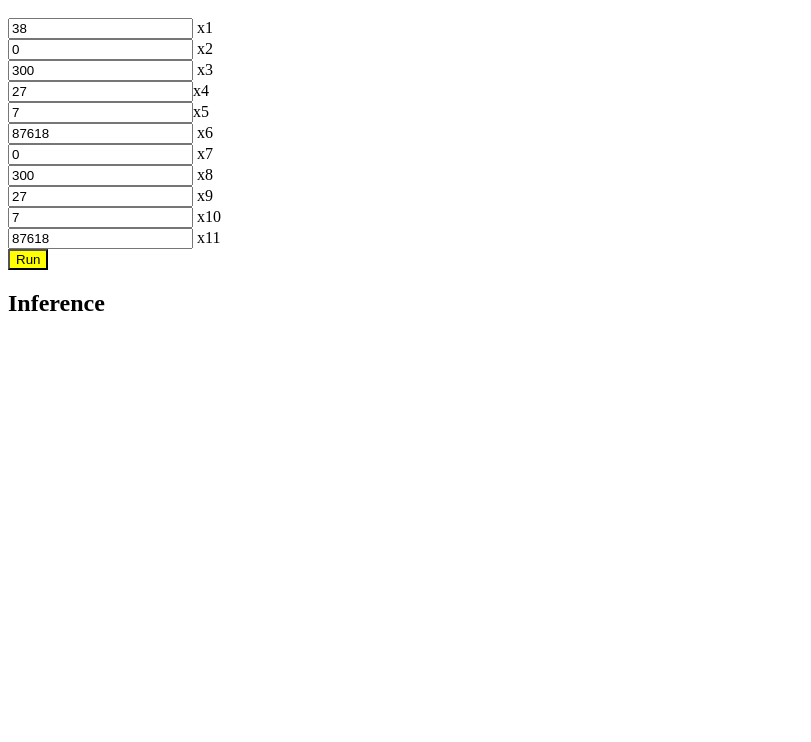
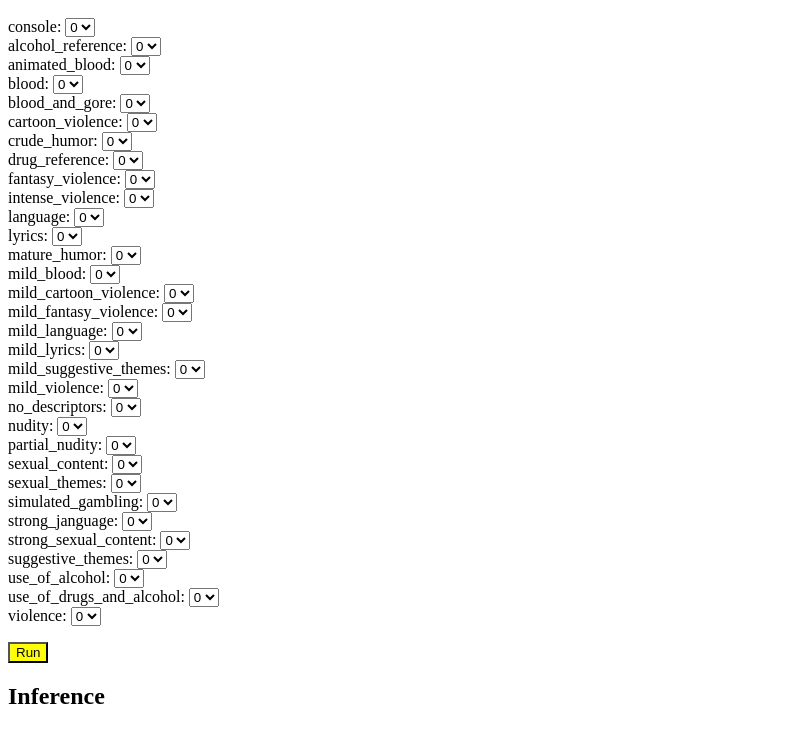
Before and after one commit to OldMeme21/NewVideoGameRating, a plain HTML site: page index.html in a window 1280 px wide. Shown: the part 48-790 px from the top of the page, without its empty margins (0-811 px from the left). Drawn offline with Linux system fonts and the light colour scheme.

Commit message:
Update index.html

```diff
--- a/index.html
+++ b/index.html
@@ -43,17 +43,198 @@
     <div id = "boxes1">
 
 
-  <input type="text" id="box1" value="38"> x1 <br/>
-  <input type="text" id="box2" value="0"> x2 <br/>
-  <input type="text" id="box3" value="300"> x3  <br/>
-  <input type="text" id="box4" value="27">x4 <br/>
-  <input type="text" id="box5" value="7" >x5 <br/>
-  <input type="text" id="box6" value="87618"> x6 <br/>
-  <input type="text" id="box7" value="0"> x7 <br/>
-  <input type="text" id="box8" value="300"> x8  <br/>
-  <input type="text" id="box9" value="27"> x9 <br/>
-  <input type="text" id="box10" value="7" > x10 <br/>
-  <input type="text" id="box11" value="87618"> x11 <br/>
+<form>
+  <label for="console">console:</label>
+  <select id="console" name="console">
+    <option value="0">0</option>
+    <option value="1">1</option>
+  </select><br/>
+
+  <label for="alcohol_reference">alcohol_reference:</label>
+  <select id="alcohol_reference" name="alcohol_reference">
+    <option value="0">0</option>
+    <option value="1">1</option>
+  </select><br/>
+
+  <label for="animated_blood">animated_blood:</label>
+  <select id="animated_blood" name="animated_blood">
+    <option value="0">0</option>
+    <option value="1">1</option>
+  </select><br/>
+
+  <label for="blood">blood:</label>
+  <select id="blood" name="blood">
+    <option value="0">0</option>
+    <option value="1">1</option>
+  </select><br/>
+
+  <label for="blood_and_gore">blood_and_gore:</label>
+  <select id="blood_and_gore" name="blood_and_gore">
+    <option value="0">0</option>
+    <option value="1">1</option>
+  </select><br/>
+
+  <label for="cartoon_violence">cartoon_violence:</label>
+  <select id="cartoon_violence" name="cartoon_violence">
+    <option value="0">0</option>
+    <option value="1">1</option>
+  </select><br/>
+
+  <label for="crude_humor">crude_humor:</label>
+  <select id="crude_humor" name="crude_humor">
+    <option value="0">0</option>
+    <option value="1">1</option>
+  </select><br/>
+
+  <label for="drug_reference">drug_reference:</label>
+  <select id="drug_reference" name="drug_reference">
+    <option value="0">0</option>
+    <option value="1">1</option>
+  </select><br/>
+
+  <label for="fantasy_violence">fantasy_violence:</label>
+  <select id="fantasy_violence" name="fantasy_violence">
+    <option value="0">0</option>
+    <option value="1">1</option>
+  </select><br/>
+
+  <label for="intense_violence">intense_violence:</label>
+  <select id="intense_violence" name="intense_violence">
+    <option value="0">0</option>
+    <option value="1">1</option>
+  </select><br/>
+
+  <label for="language">language:</label>
+  <select id="language" name="language">
+    <option value="0">0</option>
+    <option value="1">1</option>
+  </select><br/>
+
+  <label for="lyrics">lyrics:</label>
+  <select id="lyrics" name="lyrics">
+    <option value="0">0</option>
+    <option value="1">1</option>
+  </select><br/>
+
+  <label for="mature_humor">mature_humor:</label>
+  <select id="mature_humor" name="mature_humor">
+    <option value="0">0</option>
+    <option value="1">1</option>
+  </select><br/>
+
+  <label for="mild_blood">mild_blood:</label>
+  <select id="mild_blood" name="mild_blood">
+    <option value="0">0</option>
+    <option value="1">1</option>
+  </select><br/>
+
+  <label for="mild_cartoon_violence">mild_cartoon_violence:</label>
+  <select id="mild_cartoon_violence" name="mild_cartoon_violence">
+    <option value="0">0</option>
+    <option value="1">1</option>
+  </select><br/>
+
+  <label for="mild_fantasy_violence">mild_fantasy_violence:</label>
+  <select id="mild_fantasy_violence" name="mild_fantasy_violence">
+    <option value="0">0</option>
+    <option value="1">1</option>
+  </select><br/>
+
+  <label for="mild_language">mild_language:</label>
+  <select id="mild_language" name="mild_language">
+    <option value="0">0</option>
+    <option value="1">1</option>
+  </select><br/>
+
+  <label for="mild_lyrics">mild_lyrics:</label>
+  <select id="mild_lyrics" name="mild_lyrics">
+    <option value="0">0</option>
+    <option value="1">1</option>
+  </select><br/>
+
+  <label for="mild_suggestive_themes">mild_suggestive_themes:</label>
+  <select id="mild_suggestive_themes" name="mild_suggestive_themes">
+    <option value="0">0</option>
+    <option value="1">1</option>
+  </select><br/>
+
+  <label for="mild_violence">mild_violence:</label>
+  <select id="mild_violence" name="mild_violence">
+    <option value="0">0</option>
+    <option value="1">1</option>
+  </select><br/>
+
+  <label for="no_descriptors">no_descriptors:</label>
+  <select id="no_descriptors" name="no_descriptors">
+    <option value="0">0</option>
+    <option value="1">1</option>
+  </select><br/>
+
+  <label for="nudity">nudity:</label>
+  <select id="nudity" name="nudity">
+    <option value="0">0</option>
+    <option value="1">1</option>
+  </select><br/>
+
+  <label for="partial_nudity">partial_nudity:</label>
+  <select id="partial_nudity" name="partial_nudity">
+    <option value="0">0</option>
+    <option value="1">1</option>
+  </select><br/>
+
+  <label for="sexual_content">sexual_content:</label>
+  <select id="sexual_content" name="sexual_content">
+    <option value="0">0</option>
+    <option value="1">1</option>
+  </select><br/>
+
+  <label for="sexual_themes">sexual_themes:</label>
+  <select id="sexual_themes" name="sexual_themes">
+    <option value="0">0</option>
+    <option value="1">1</option>
+  </select><br/>
+
+  <label for="simulated_gambling">simulated_gambling:</label>
+  <select id="simulated_gambling" name="simulated_gambling">
+    <option value="0">0</option>
+    <option value="1">1</option>
+  </select><br/>
+
+  <label for="strong_janguage">strong_janguage:</label>
+  <select id="strong_janguage" name="strong_janguage">
+    <option value="0">0</option>
+    <option value="1">1</option>
+  </select><br/>
+
+  <label for="strong_sexual_content">strong_sexual_content:</label>
+  <select id="strong_sexual_content" name="strong_sexual_content">
+    <option value="0">0</option>
+    <option value="1">1</option>
+  </select><br/>
+
+  <label for="suggestive_themes">suggestive_themes:</label>
+  <select id="suggestive_themes" name="suggestive_themes">
+    <option value="0">0</option>
+    <option value="1">1</option>
+  </select><br/>
+
+  <label for="use_of_alcohol">use_of_alcohol:</label>
+  <select id="use_of_alcohol" name="use_of_alcohol">
+    <option value="0">0</option>
+    <option value="1">1</option>
+  </select><br/>
+
+  <label for="use_of_drugs_and_alcohol">use_of_drugs_and_alcohol:</label>
+  <select id="use_of_drugs_and_alcohol" name="use_of_drugs_and_alcohol">
+    <option value="0">0</option>
+    <option value="1">1</option>
+  </select><br/>
+
+  <label for="violence">violence:</label>
+  <select id="violence" name="violence">
+    <option value="0">0</option>
+    <option value="1">1</option>
+  </select><br/>
 
     </div>
 
```
